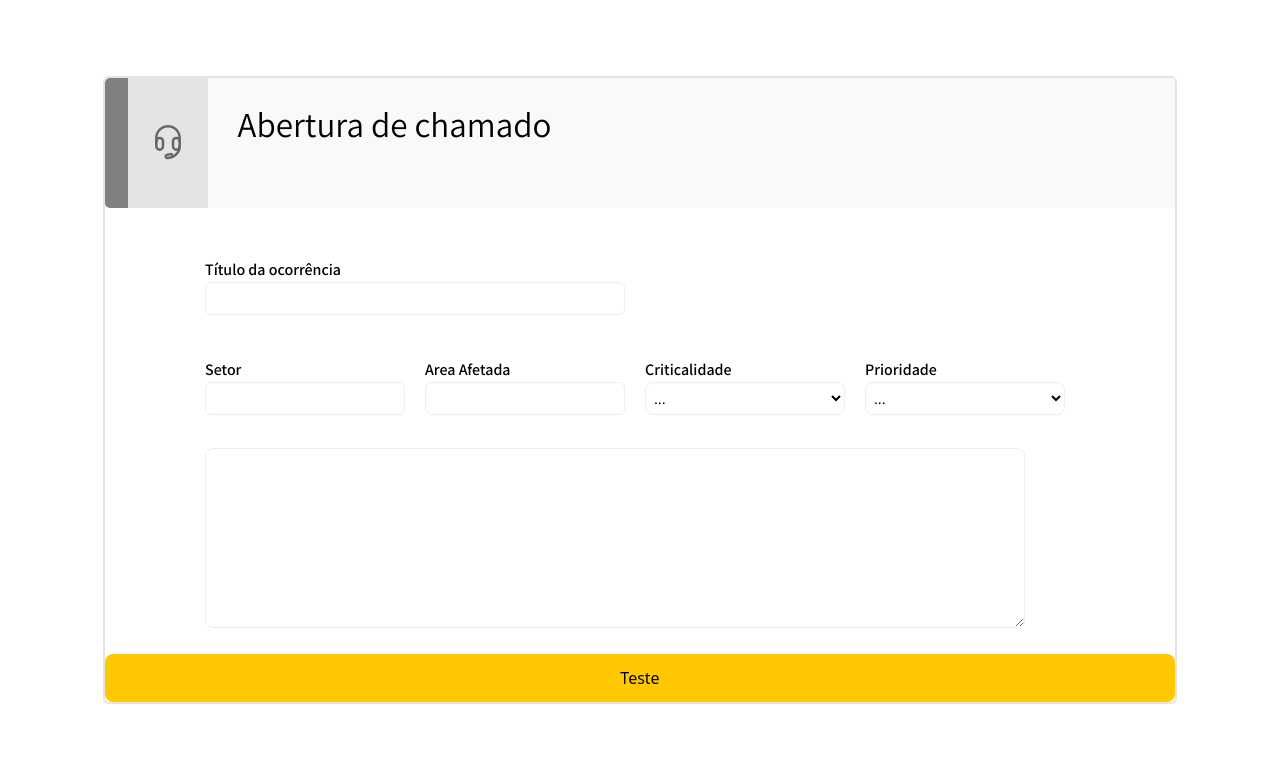
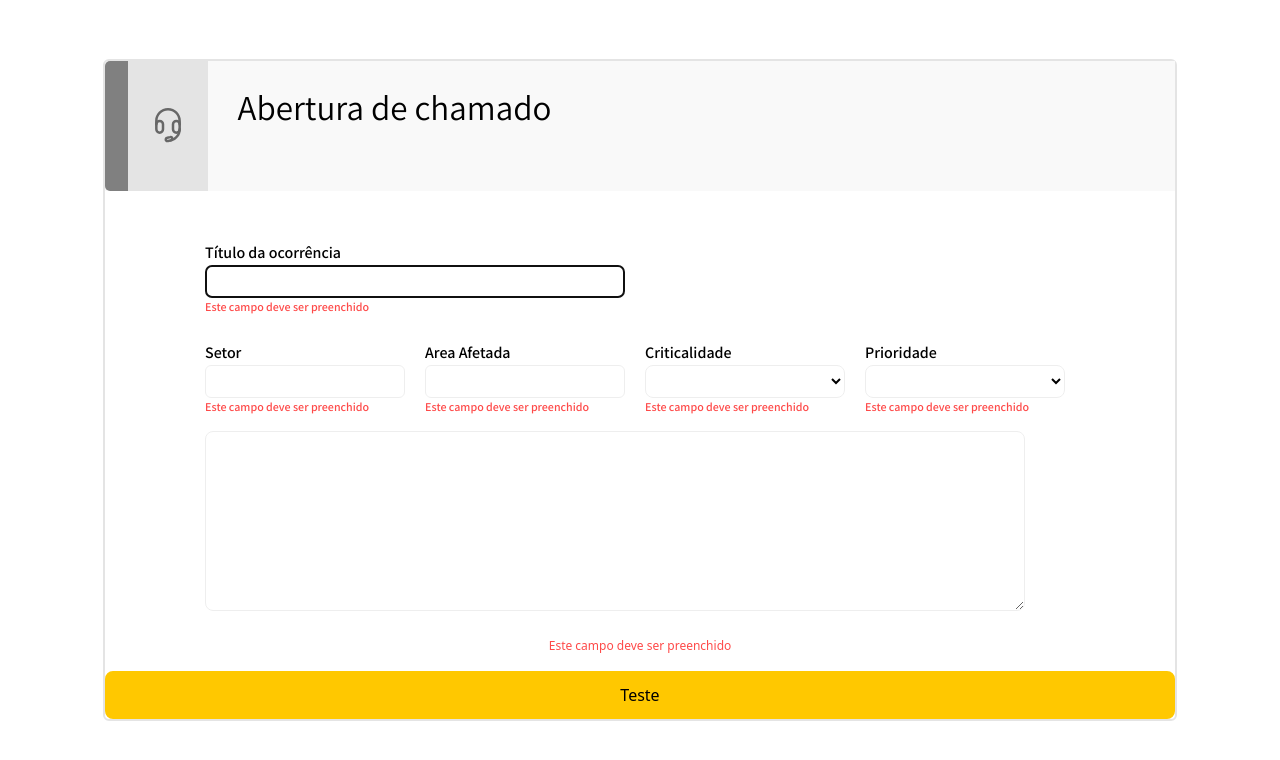
Before and after one commit to jpcastro14/typescript_crp, a React (Vite) app in the folder crp_frontlines/: page /newIssue in a window 1280 px wide. Both pictures are taken after a click on the button "Teste". Shown: the top 760 px of the page. Built offline with nearby package versions, Linux system fonts and the light colour scheme.

Commit message:
Adding validation to issueform using React Hook Form

```diff
--- a/crp_frontlines/src/components/EventDash/styles.ts
+++ b/crp_frontlines/src/components/EventDash/styles.ts
@@ -201,3 +201,6 @@ export const BodyInfo = styled.div<DisplayProps>` // Div Spare criada para setar
     transition: height 1000ms;
     display:${(props) => (props.open ? `none` : `auto`)};
 `
+export const ErrorP = styled.p`
+    color: var(--primary-red);
+`;
--- a/crp_frontlines/src/components/IssueForms/index.tsx
+++ b/crp_frontlines/src/components/IssueForms/index.tsx
@@ -13,6 +13,7 @@ import {
   EventCategory,
   EventType,
   TitleInput,
+  ErrorP
 } from "./styles";
 import { ReactNode, useState } from "react";
 import headset from "../assets/headset.svg";
@@ -39,7 +40,7 @@ type messageProps = {
 }
 
 function IssueForm() {
-  const { register, handleSubmit } = useForm();
+  const { register, handleSubmit, formState: { errors } } = useForm();
   const [open] = useState<boolean>(true);
   const [fixedState, setFixedState] = useState<mainIssue | undefined>(undefined);
   const [messageConfig, setMessageConfig] = useState<messageProps>({ trigger: false, alertText: "", variant: "" })
@@ -50,7 +51,6 @@ function IssueForm() {
   }
 
   function handlePost() {
-    console.log(fixedState);
 
     fetch('http://172.16.239.44:8000/api/v1/chamados/', {
       method: "POST",
@@ -91,8 +91,11 @@ function IssueForm() {
             <PointerContainer>
               <label>Título da ocorrência</label>
               <TitleInput
-                {...register("eventTitle")}
+                {...register("eventTitle", { required: true })}
               />
+              {errors?.eventTitle?.type === 'required' && (
+                <ErrorP>Este campo deve ser preenchido</ErrorP>
+              )}
             </PointerContainer>
           </PointerField>
 
@@ -102,44 +105,59 @@ function IssueForm() {
             <PointerContainer>
               <label>Setor</label>
               <SectorInput
-                {...register("eventSector")}
+                {...register("eventSector", { required: true })}
               />
+              {errors?.eventSector?.type === 'required' && (
+                <ErrorP>Este campo deve ser preenchido</ErrorP>
+              )}
             </PointerContainer>
             {/* ------------------Area--------------------------*/}
             <PointerContainer>
               <label>Area Afetada</label>
               <AreaInput
-                {...register("eventArea")}
+                {...register("eventArea", { required: true })}
               />
+              {errors?.eventArea?.type === 'required' && (
+                <ErrorP>Este campo deve ser preenchido</ErrorP>
+              )}
             </PointerContainer>
             {/* ------------------Criticality------------------ */}
             <PointerContainer>
               <label>Criticalidade</label>
               <CriticSelect
-                {...register("eventCriticality")}
+                {...register("eventCriticality", { required: true })}
               >
-                <option>...</option>
+                <option></option>
                 <option value='1'>1</option>
                 <option value='2'>2</option>
                 <option value='3'>3</option>
               </CriticSelect>
+              {errors?.eventCriticality?.type === 'required' && (
+                <ErrorP>Este campo deve ser preenchido</ErrorP>
+              )}
             </PointerContainer>
             {/* ------------------Prioridade--------------------- */}
             <PointerContainer>
               <label>Prioridade</label>
               <PrioritySelect
-                {...register("eventPriority")}
+                {...register("eventPriority", { required: true })}
               >
-                <option>...</option>
+                <option></option>
                 <option value='1'>1</option>
                 <option value='2'>2</option>
                 <option value='3'>3</option>
               </PrioritySelect>
+              {errors?.eventPriority?.type === 'required' && (
+                <ErrorP>Este campo deve ser preenchido</ErrorP>
+              )}
             </PointerContainer>
           </PointerField>
           <DescriptionField
-            {...register("eventDescription")}
+            {...register("eventDescription", { required: true })}
           />
+          {errors?.eventDescription?.type === 'required' && (
+            <ErrorP>Este campo deve ser preenchido</ErrorP>
+          )}
         </BodyInfo>
         <button onClick={() => handleSubmit(onSubmit)()} >Teste</button>
       </Container>
--- a/crp_frontlines/src/components/IssueForms/styles.ts
+++ b/crp_frontlines/src/components/IssueForms/styles.ts
@@ -203,3 +203,8 @@ export const BodyInfo = styled.div<DisplayProps>` // Div Spare criada para setar
     transition:height 0px;
     width: 100%;
 `;
+
+export const ErrorP = styled.p`
+    color: var(--primary-red);
+    font-size: 12px;
+`;
```
